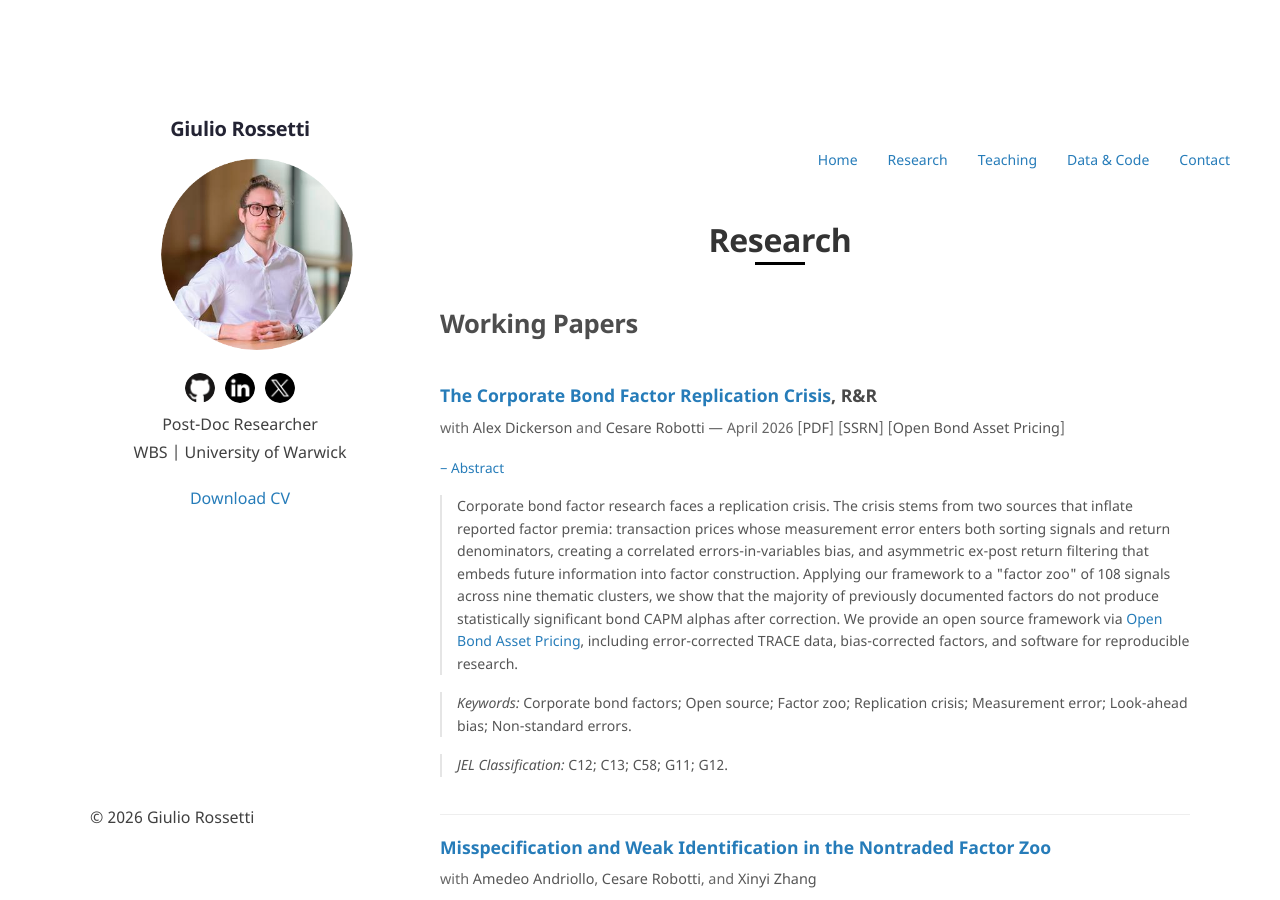
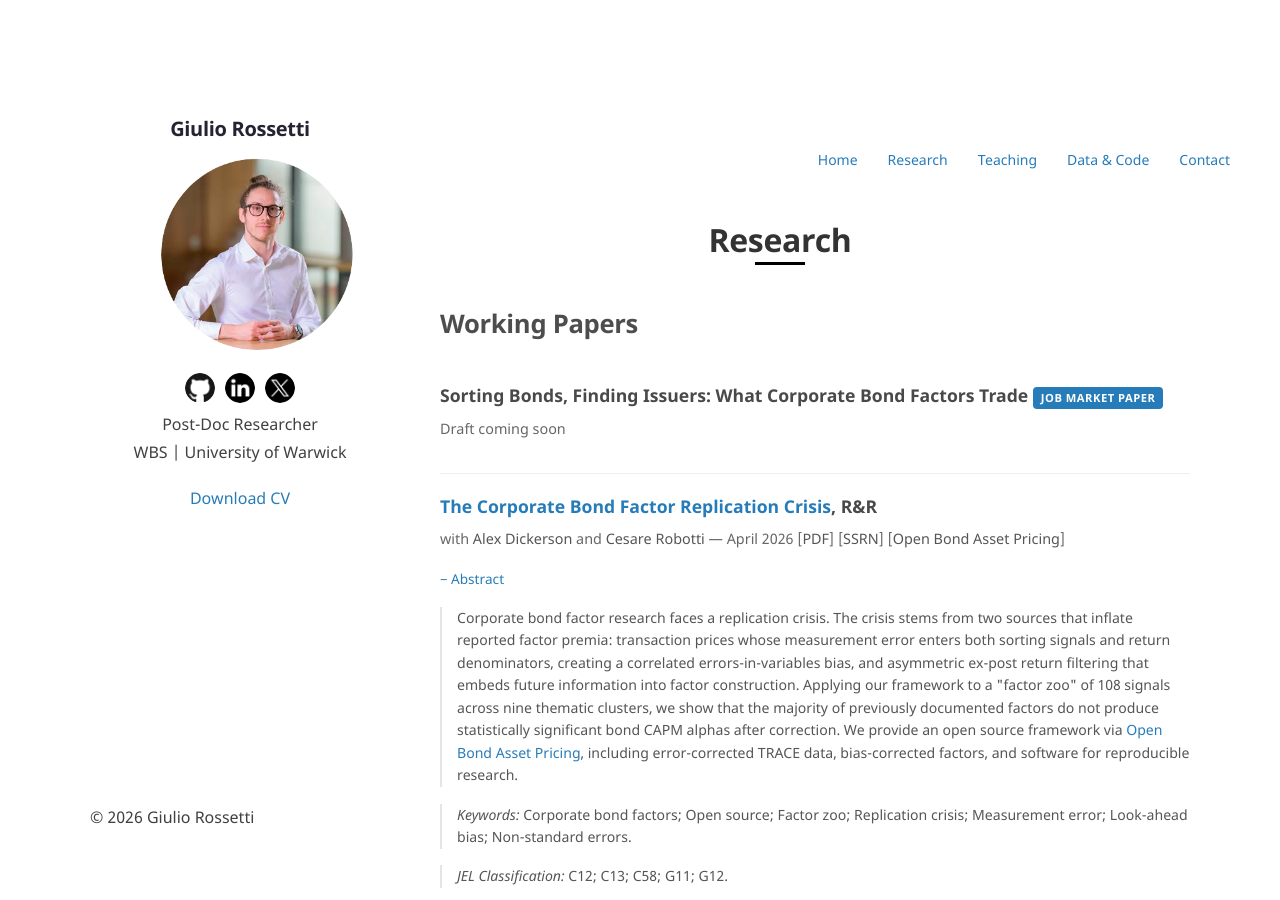
Before and after one commit to GiulioRossetti94/giuliorossetti94.github.io, a Jekyll site: the page built from research.md, in a window 1280 px wide and 900 px high. Built offline with Jekyll 4.4.1, drawn with Linux system fonts in a browser that asks for light colours.

Commit message:
Add job market paper to research page
Co-Authored-By: Claude Fable 5.1 <noreply@anthropic.com>

```diff
--- a/research.md
+++ b/research.md
@@ -2,10 +2,23 @@
 layout: default
 title: Research
 permalink: /research/
-description: "Working papers by Giulio Rossetti in financial econometrics and asset pricing, including The Corporate Bond Factor Replication Crisis (Dickerson, Robotti, Rossetti, 2026)."
+description: "Working papers by Giulio Rossetti in financial econometrics and asset pricing, including the job market paper Sorting Bonds, Finding Issuers: What Corporate Bond Factors Trade and The Corporate Bond Factor Replication Crisis (Dickerson, Robotti, Rossetti, 2026)."
 ---
 
 # Working Papers
+
+<div class="paper-card" itemscope itemtype="https://schema.org/ScholarlyArticle">
+  <meta itemprop="inLanguage" content="en">
+  <span itemprop="author" itemscope itemtype="https://schema.org/Person"><meta itemprop="name" content="Giulio Rossetti"></span>
+  <h3 class="paper-title">
+    <span itemprop="name headline">Sorting Bonds, Finding Issuers: What Corporate Bond Factors Trade</span>
+    <span class="latest-badge">Job Market Paper</span>
+  </h3>
+  <!-- When the draft is ready: upload it to assets/pdf/ and replace the line below with
+       <p class="paper-authors">[<a href="/assets/pdf/rossetti-sorting-bonds-finding-issuers.pdf" target="_blank">PDF</a>]</p>
+       and add a <details class="paper-abstract" open> block with the abstract, as in the cards below. -->
+  <p class="paper-authors">Draft coming soon</p>
+</div>
 
 <div class="paper-card" itemscope itemtype="https://schema.org/ScholarlyArticle">
   <meta itemprop="datePublished" content="2026-04">
```
